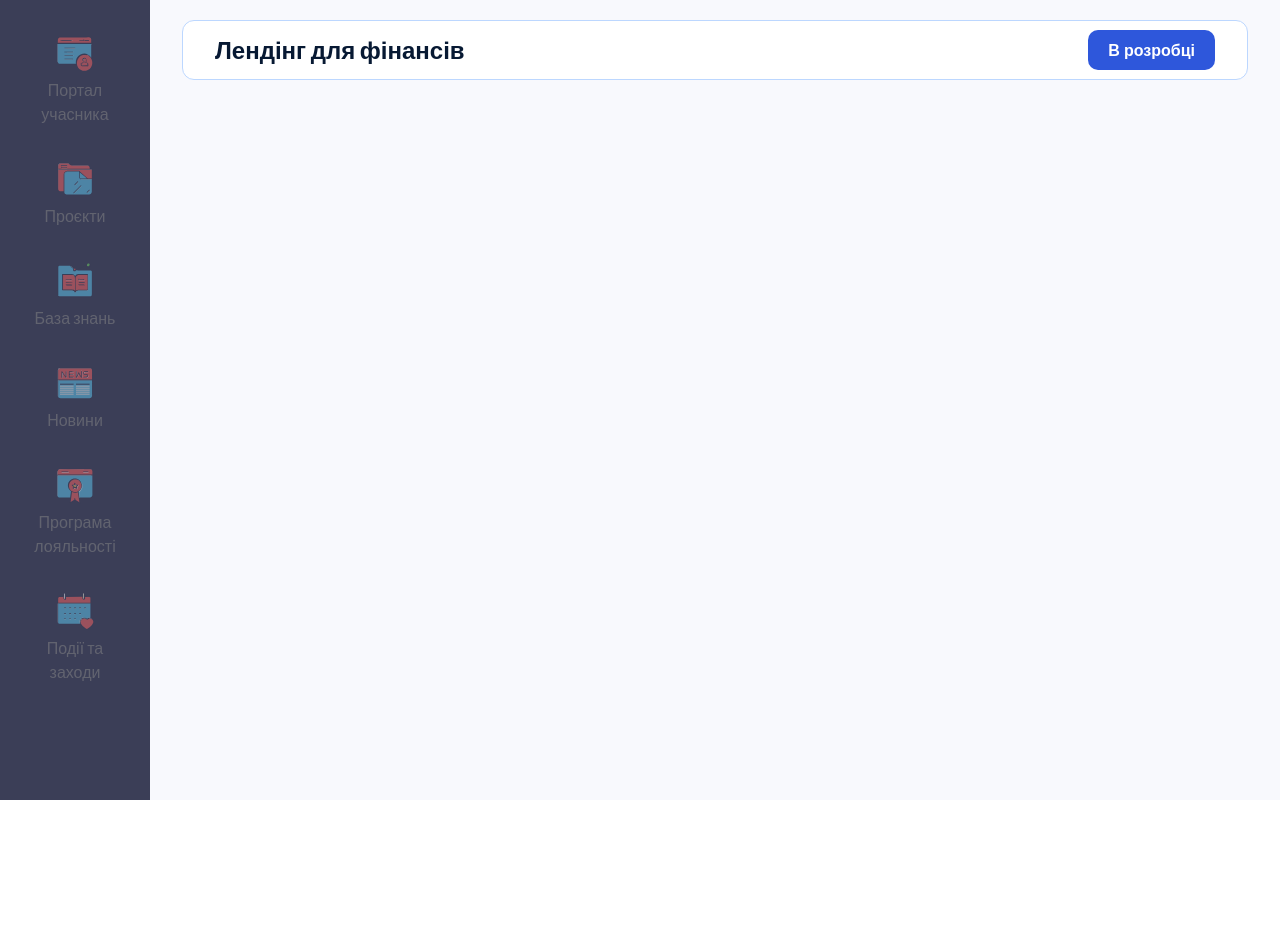
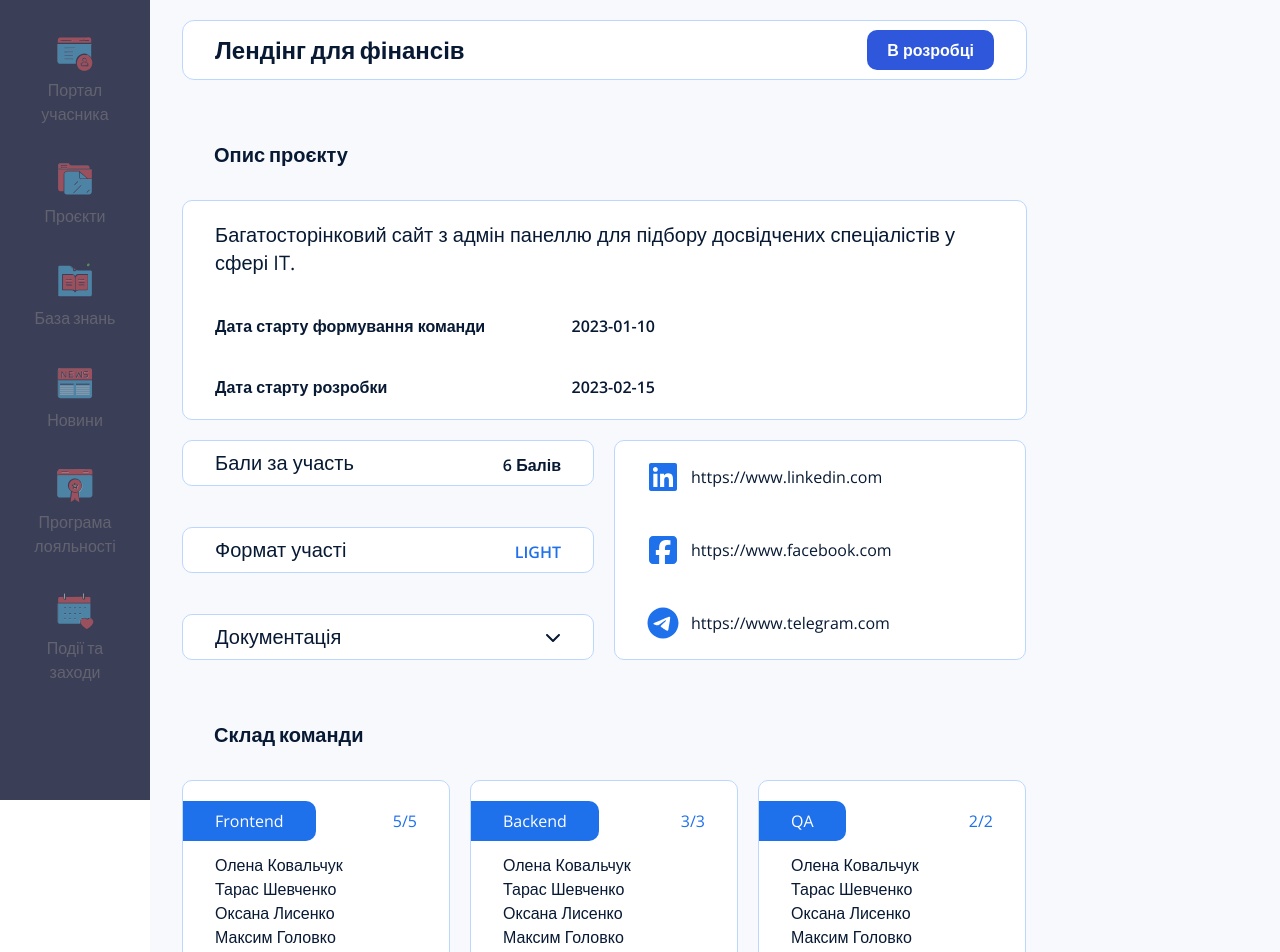
Before and after one commit to baza-trainee/baza-crm-frontend, a React (Vite) app: page /crm/projects/1 in a window 1280 px wide. Shown: the top 952 px of the page. Before the commit the page ends 800 px from the top, so only its background shows below. Built offline with nearby package versions, Linux system fonts and the light colour scheme.

Commit message:
Add ProjectPage

```diff
--- a/package.json
+++ b/package.json
@@ -22,10 +22,10 @@
     "@tanstack/react-query": "^5.40.0",
     "@types/react-select": "^5.0.1",
     "axios": "^1.7.2",
-    "lucide-react": "^0.408.0",
     "react": "^18.2.0",
     "react-dom": "^18.2.0",
     "react-hook-form": "^7.52.1",
+    "react-icons": "^5.2.1",
     "react-modal": "^3.16.1",
     "react-redux": "^9.1.2",
     "react-router-dom": "^6.23.1",
--- a/src/components/Projects/ProjectsTabs.tsx
+++ b/src/components/Projects/ProjectsTabs.tsx
@@ -1,5 +1,5 @@
 import Select, { OptionProps } from 'react-select';
-import { Square, SquareCheckBig } from 'lucide-react';
+import { FaCheckSquare, FaRegSquare } from 'react-icons/fa';
 
 type OptionType = {
   value: string;
@@ -20,9 +20,9 @@ const CustomOption = (props: OptionProps<OptionType>) => (
   >
     <span className="mr-2">
       {props.isSelected ? (
-        <SquareCheckBig size={20} stroke="#1E70EB" />
+        <FaCheckSquare size={20} color="#1E70EB" />
       ) : (
-        <Square size={20} stroke="#1E70EB" />
+        <FaRegSquare size={20} fill="#1E70EB" />
       )}
     </span>
     {props.label}
--- a/src/pages/ProjectPage.tsx
+++ b/src/pages/ProjectPage.tsx
@@ -1,3 +1,9 @@
+import {
+  FaChevronDown,
+  FaLinkedin,
+  FaSquareFacebook,
+  FaTelegram,
+} from 'react-icons/fa6';
 import { useParams } from 'react-router-dom';
 
 import { projects } from '../data';
@@ -6,7 +12,6 @@ const ProjectPage: React.FC = () => {
   const { id } = useParams<{ id: string }>();
   const project = projects.find((project) => project.id === Number(id));
   const { label, title, tags, points, teamStart, projectStart } = project || {};
-  console.log(tags, points, teamStart, projectStart);
   const borderColor =
     label === 'Завершені'
       ? '#14B541'
@@ -15,8 +20,9 @@ const ProjectPage: React.FC = () => {
         : '#f16600';
 
   return (
-    <main className="flex flex-col w-full min-h-screen gap-5 px-8 py-5 bg-light-blue-bg">
-      <div className="h-[60px] flex justify-between items-center font-bold text-text-black bg-white rounded-xl border-card-border border px-8">
+    <main className="flex flex-col w-full min-h-screen gap-5 px-8 py-5 bg-light-blue-bg text-text-black">
+      {/* TITLE */}
+      <div className="h-[60px] flex justify-between items-center font-bold text-text-black bg-white rounded-xl border-card-border border px-8 w-[845px] mb-10">
         <h1 className="text-2xl">{title}</h1>
         <div
           style={{ backgroundColor: borderColor }}
@@ -25,6 +31,100 @@ const ProjectPage: React.FC = () => {
           {label}
         </div>
       </div>
+      {/* DESCRIPTION */}
+      <h3 className="mb-3 ml-8 text-xl font-bold">Опис проєкту</h3>
+      <div className="flex flex-wrap gap-5 mb-10">
+        <div className="w-[845px] bg-white rounded-[10px] px-8 py-5 border-card-border border h-[220px] flex flex-col justify-between">
+          <p className="text-xl">
+            Багатосторінковий сайт з адмін панеллю для підбору досвідчених
+            спеціалістів у сфері IT.
+          </p>
+          <p className="flex justify-between gap-5 font-bold max-w-[440px]">
+            Дата старту формування команди{' '}
+            <span className="ml-14">{teamStart}</span>
+          </p>
+          <p className="flex justify-between gap-5 font-bold max-w-[440px]">
+            Дата старту розробки <span className="ml-14">{projectStart}</span>
+          </p>
+        </div>
+        <div className="w-[412px] flex flex-col justify-between">
+          <div className="bg-white rounded-[10px] px-8 py-2 border-card-border border justify-between flex items-end">
+            <p className="text-xl">Бали за участь</p>
+            <p className="font-semibold">{points} Балів</p>
+          </div>
+          <div className="bg-white rounded-[10px] px-8 py-2 border-card-border border justify-between flex items-end">
+            <p className="text-xl">Формат участі</p>
+            <p className="font-semibold text-primary-blue">LIGHT</p>
+          </div>
+          <div className="bg-white rounded-[10px] px-8 py-2 border-card-border border justify-between flex items-center">
+            <p className="text-xl">Документація</p>
+            <FaChevronDown />
+          </div>
+        </div>
+        <div className="w-[412px] flex flex-col justify-between bg-white rounded-[10px] px-8 py-5 border-card-border border h-[220px]">
+          <div className="flex items-center gap-3">
+            <FaLinkedin color="#1e70eb" size={32} />{' '}
+            <a
+              href="https://www.linkedin.com"
+              className="duration-500 hover:text-primary-blue"
+            >
+              https://www.linkedin.com
+            </a>
+          </div>
+          <div className="flex items-center gap-3">
+            <FaSquareFacebook color="#1e70eb" size={32} />{' '}
+            <a
+              href="https://www.facebook.com"
+              className="duration-500 hover:text-primary-blue"
+            >
+              https://www.facebook.com
+            </a>
+          </div>
+          <div className="flex items-center gap-3">
+            <FaTelegram color="#1e70eb" size={32} />{' '}
+            <a
+              href="https://www.telegram.com"
+              className="duration-500 hover:text-primary-blue"
+            >
+              https://www.telegram.com
+            </a>
+          </div>
+        </div>
+      </div>
+      {/* TEAM */}
+      <h3 className="mb-3 ml-8 text-xl font-bold">Склад команди</h3>
+      <div className="flex flex-wrap gap-5">
+        {tags?.map((tag) => (
+          <div className="w-[268px] bg-white rounded-[10px] px-8 py-5 border-card-border border h-[282px] flex flex-col justify-start gap-3">
+            <div className="flex items-center justify-between">
+              <div className="px-8 py-2 text-white rounded-r-[10px] -ml-8 self-start bg-primary-blue">
+                {tag.label}
+              </div>
+              <p>
+                {tag.number === tag.all ? (
+                  <span className="text-primary-blue">{tag.number}</span>
+                ) : (
+                  <span>{tag.number}</span>
+                )}
+                <span className="text-primary-blue">/{tag.all}</span>
+              </p>
+            </div>
+            <div>
+              <p>Олена Ковальчук</p>
+              <p>Тарас Шевченко</p>
+              <p>Оксана Лисенко</p>
+              <p>Максим Головко</p>
+              <p>Софія Пономаренко</p>
+            </div>
+          </div>
+        ))}
+      </div>
+      {/* BUTTON */}
+      {label === 'Формується команда' && (
+        <button className="text-white hover:bg-light-blue bg-primary-blue w-[268px] h-[40px] rounded-[10px] flex justify-center items-center duration-500">
+          Подати заявку
+        </button>
+      )}
     </main>
   );
 };
```
Also changed, not shown: 1 other file (tests, documents, lock files or other folders).
